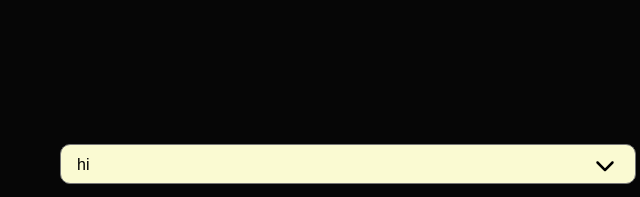
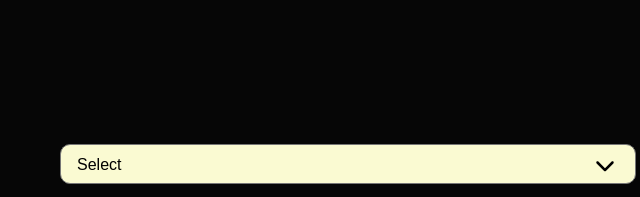
Before and after one commit to Rahul0070050/text-to-speech, a plain HTML site: page index.html in a window 1280 px wide. Shown: the top 197 px of the page, 612-1252 px from the left. Drawn offline with nearby package versions, Linux system fonts and the light colour scheme; a web font is replaced by a local one.

Commit message:
css updated

```diff
--- a/index.html
+++ b/index.html
@@ -44,7 +44,7 @@
         </div>
         <div class="speach-section col-md-6">
           <select name="" id="select">
-            <option value="">hi</option>
+            <option value="">Select</option>
           </select>
 
           <textarea
```
Also changed, not shown: 1 other file.
